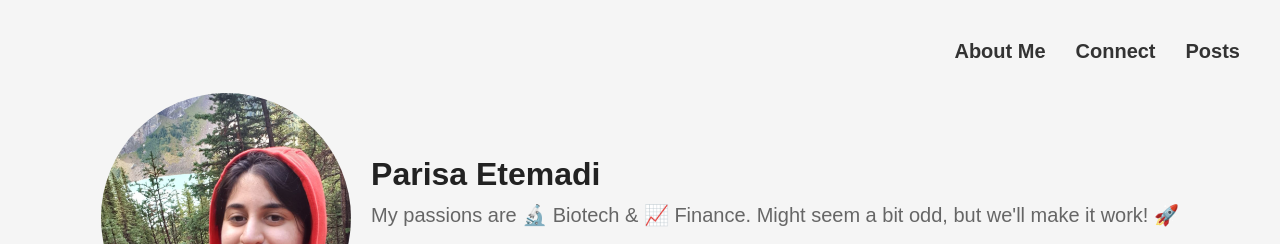
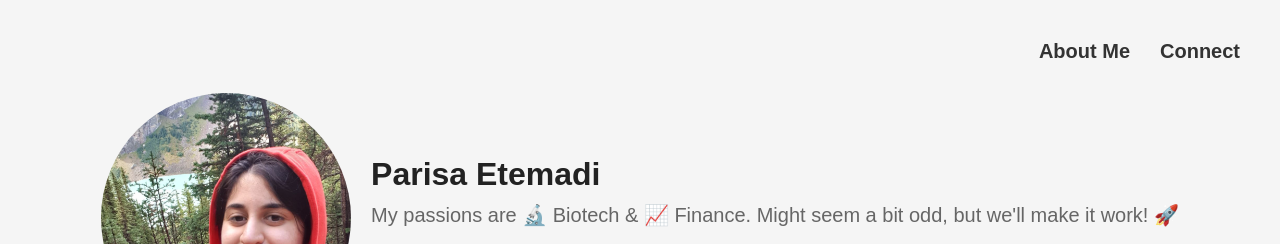
Before and after one commit to Parisa-et/Parisa-et.github.io, a plain HTML site: page index.html in a window 1280 px wide. Shown: the top 244 px of the page. Drawn offline with Linux system fonts and the light colour scheme; grey boxes are pictures that could not be loaded.

Commit message:
Update index.html

```diff
--- a/index.html
+++ b/index.html
@@ -165,7 +165,6 @@
     <div class="nav">
         <a onclick="showSection('about')">About Me</a>
         <a onclick="showSection('connect')">Connect</a>
-        <a href="#posts">Posts</a>
     </div>
 
     <div id="about">
```
